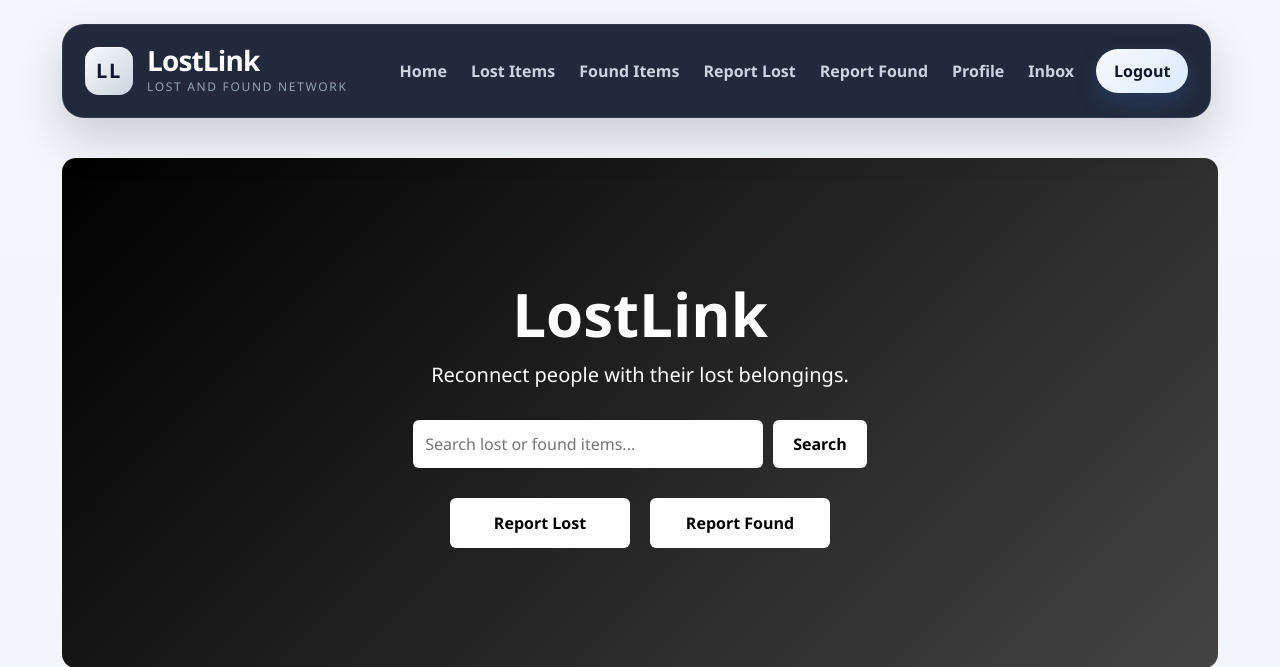
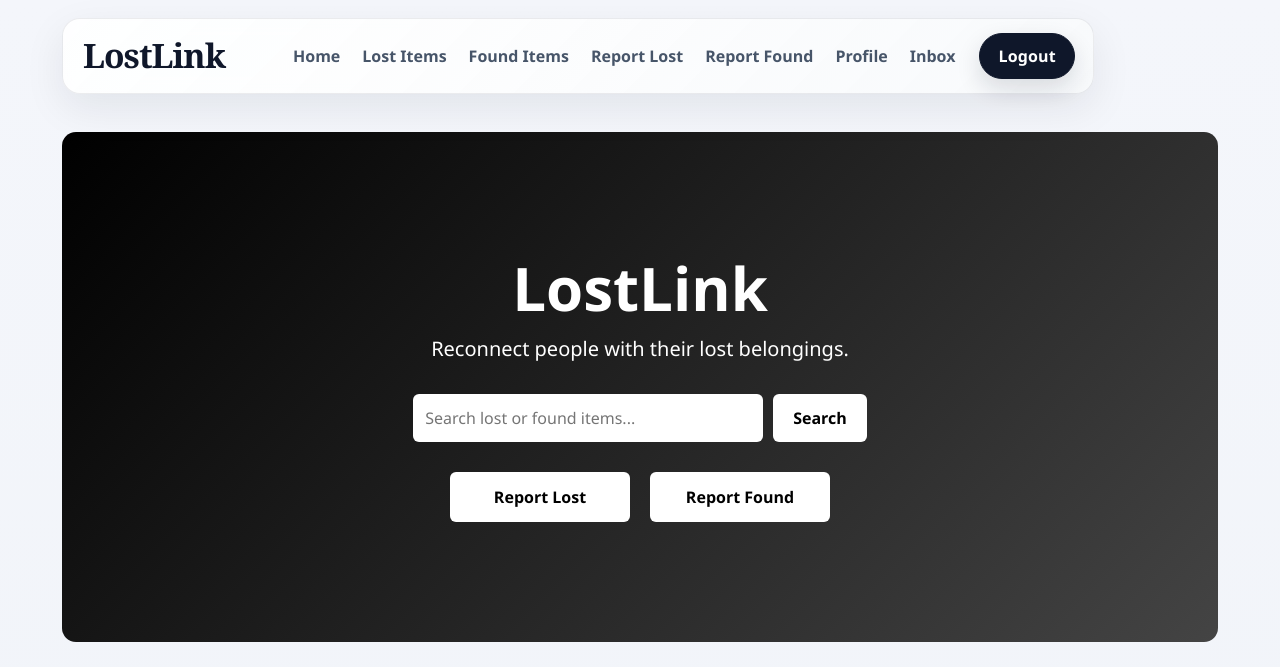
Before and after one commit to Immortal-PN/LOST---REPORT, a Django app: page / in a window 1280 px wide. Shown: the top 667 px of the page. Run offline with Django 5.2, Linux system fonts and the light colour scheme; a user stored in the database is signed in; data comes from the database, SQL or seed files in the repository.

Commit message:
Polish navbar styling and branding

```diff
--- a/static/css/style.css
+++ b/static/css/style.css
@@ -22,7 +22,7 @@ max-width:1180px;
 /* NAVBAR */
 
 .site-navbar{
-padding:24px 0 8px;
+padding:18px 0 6px;
 }
 
 .nav-shell{
@@ -30,100 +30,82 @@ display:flex;
 align-items:center;
 justify-content:space-between;
 gap:24px;
-padding:16px 22px;
-background:rgba(15,23,42,0.92);
-border:1px solid rgba(148,163,184,0.14);
-border-radius:22px;
-box-shadow:0 20px 45px rgba(15,23,42,0.18);
-backdrop-filter:blur(14px);
+padding:14px 18px;
+background:linear-gradient(135deg,rgba(255,255,255,0.9) 0%,rgba(248,250,252,0.98) 100%);
+border:1px solid rgba(15,23,42,0.08);
+border-radius:18px;
+box-shadow:0 14px 40px rgba(15,23,42,0.08);
+backdrop-filter:blur(10px);
 }
 
 .brand-mark{
 display:flex;
 align-items:center;
-gap:14px;
 text-decoration:none;
-margin-right:20px;
-}
-
-.brand-badge{
-width:48px;
-height:48px;
-display:grid;
-place-items:center;
-border-radius:14px;
-background:linear-gradient(135deg,#f8fafc 0%,#cbd5e1 100%);
-color:#0f172a;
-font-weight:800;
-letter-spacing:0.08em;
-box-shadow:inset 0 1px 0 rgba(255,255,255,0.7);
-}
-
-.brand-copy{
-display:flex;
-flex-direction:column;
+margin-right:28px;
+padding:6px 8px 6px 2px;
 }
 
 .brand-title{
-color:#fff;
-font-size:28px;
-font-weight:700;
+color:#0f172a;
+font-size:2.1rem;
+font-weight:800;
 line-height:1;
 letter-spacing:-0.03em;
-}
-
-.brand-subtitle{
-color:#94a3b8;
-font-size:12px;
-text-transform:uppercase;
-letter-spacing:0.14em;
-margin-top:4px;
+font-family:Georgia, "Times New Roman", serif;
 }
 
 .nav-links{
 align-items:center;
-gap:8px;
+gap:6px;
 }
 
 .nav-links .nav-link{
-color:#cbd5e1;
+color:#475569;
 font-weight:600;
-padding:10px 14px;
+padding:10px 16px;
 border-radius:999px;
 transition:all 0.2s ease;
 }
 
 .nav-links .nav-link:hover,
 .nav-links .nav-link:focus{
-color:#fff;
-background:rgba(148,163,184,0.12);
+color:#0f172a;
+background:rgba(15,23,42,0.06);
 }
 
 .nav-cta{
-margin-left:6px;
+margin-left:10px;
 }
 
 .nav-action-btn{
-background:linear-gradient(135deg,#f8fafc 0%,#dbeafe 100%);
-color:#0f172a;
-border:none;
+background:#0f172a;
+color:#fff;
+border:1px solid #0f172a;
 border-radius:999px;
 padding:10px 18px;
 font-weight:700;
-box-shadow:0 10px 24px rgba(59,130,246,0.18);
+letter-spacing:0.01em;
+box-shadow:0 10px 24px rgba(15,23,42,0.14);
 }
 
 .nav-action-btn:hover{
-background:linear-gradient(135deg,#ffffff 0%,#bfdbfe 100%);
-color:#0f172a;
+background:#1e293b;
+border-color:#1e293b;
+color:#fff;
 }
 
 .nav-toggle{
-border-color:rgba(255,255,255,0.18);
+border-color:rgba(15,23,42,0.12);
+padding:8px 10px;
 }
 
 .nav-toggle:focus{
 box-shadow:none;
+}
+
+.navbar-toggler-icon{
+filter:invert(12%) sepia(18%) saturate(1095%) hue-rotate(182deg) brightness(96%) contrast(92%);
 }
 
 
@@ -467,17 +449,13 @@ border-radius:18px;
 }
 
 .brand-title{
-font-size:24px;
-}
-
-.brand-subtitle{
-font-size:11px;
-letter-spacing:0.1em;
+font-size:1.85rem;
 }
 
 .nav-links{
 padding-top:16px;
 align-items:flex-start;
+gap:10px;
 }
 
 .nav-links .nav-link,
--- a/templates/navbar.html
+++ b/templates/navbar.html
@@ -5,11 +5,7 @@
 <div class="nav-shell">
 
 <a class="navbar-brand brand-mark" href="{% url 'home' %}">
-<span class="brand-badge">LL</span>
-<span class="brand-copy">
 <span class="brand-title">LostLink</span>
-<span class="brand-subtitle">Lost and Found Network</span>
-</span>
 </a>
 
 <button class="navbar-toggler nav-toggle" type="button" data-bs-toggle="collapse" data-bs-target="#nav" aria-controls="nav" aria-expanded="false" aria-label="Toggle navigation">
```
